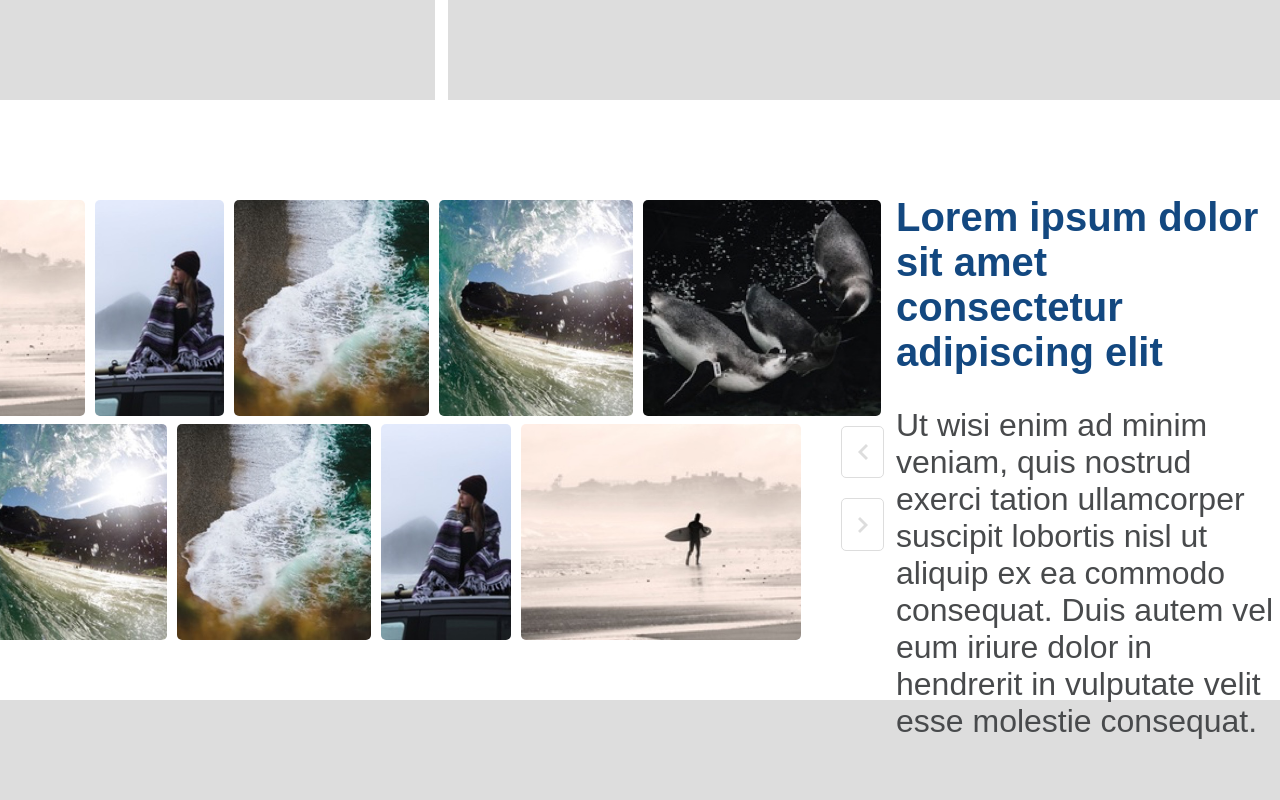
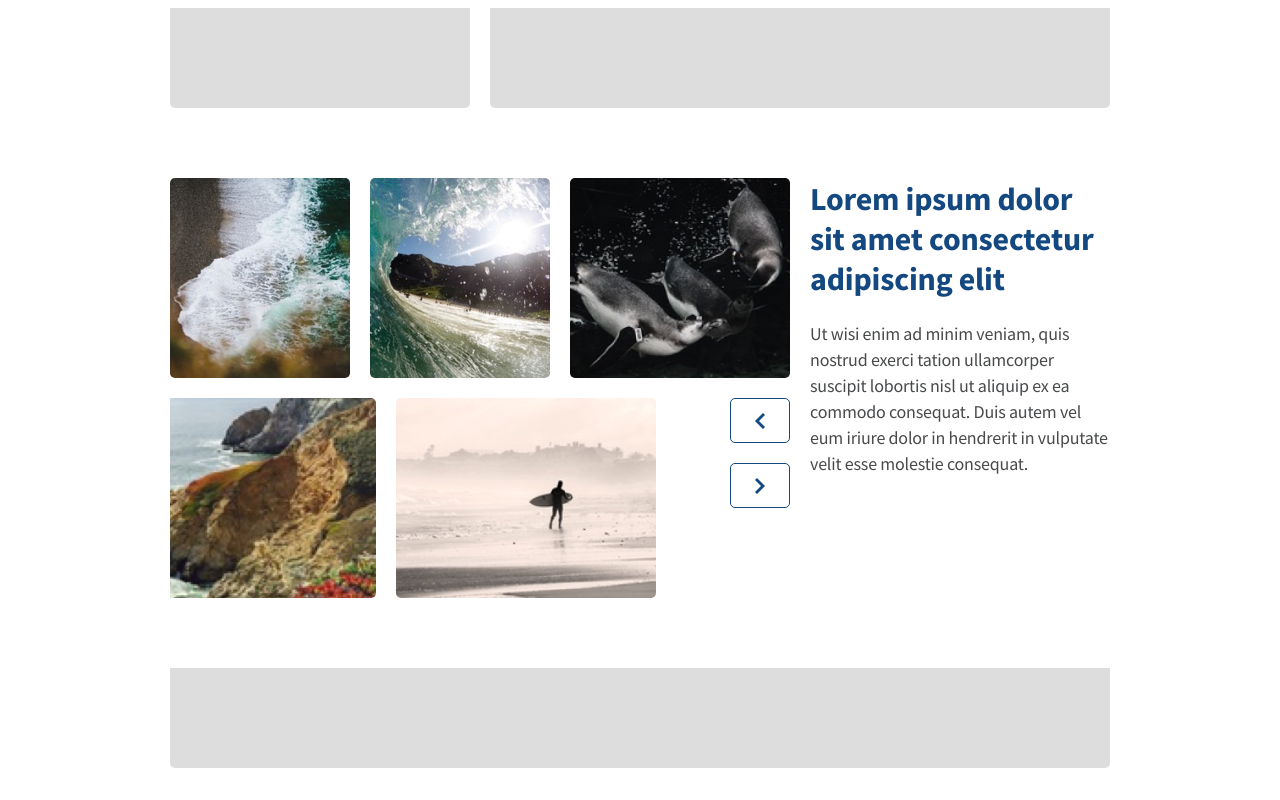
Before and after one commit to MarinB747/FactoryJQuerySlider, a website: page index.html in a window 1280 px wide. Drawn offline with nearby package versions, Linux system fonts and the light colour scheme.

Commit message:
SASS, minify, JS & HTML fix

```diff
--- /dev/null
+++ b/css/styles.scss
@@ -0,0 +1,181 @@
+body {
+  font-family: "Source Sans Pro", sans-serif;
+  display: flex;
+  justify-content: center;
+  align-items: center;
+  flex-direction: column;
+  overflow: hidden;
+}
+.container {
+  max-width: 940px;
+  display: flex;
+  justify-content: center;
+  flex-direction: row;
+  align-items: center;
+}
+.content__container {
+  width: 940px;
+  display: flex;
+  justify-content: flex-start;
+  flex-direction: row;
+  align-items: flex-start;
+  overflow: hidden;
+  padding: 50px 0;
+  height: auto;
+}
+.header__big {
+  width: 621px;
+  height: 100px;
+  background: #dddddd;
+  margin-left: 20px;
+  border-radius: 0px 0px 5px 5px;
+}
+.header__small {
+  width: 301px;
+  height: 100px;
+  background: #dddddd;
+  border-radius: 0px 0px 5px 5px;
+}
+.footer {
+  width: 940px;
+  height: 100px;
+  right: 0;
+  bottom: 0px;
+  background: #dddddd;
+  border-radius: 0px 0px 5px 5px;
+}
+.top__row {
+  overflow: visible;
+  height: auto;
+  display: flex;
+  justify-content: flex-end;
+  position: relative;
+  margin-right: 10px;
+}
+.bottom__row {
+  overflow: hidden;
+  height: auto;
+  display: flex;
+  justify-content: flex-end;
+  position: relative;
+  left: -10%;
+}
+.bottom__row--wrapper {
+  display: flex;
+  flex-direction: row;
+}
+.arrow__container {
+  display: flex;
+  flex-direction: column;
+  align-items: center;
+  width: 60px;
+  height: 130px;
+  background: white;
+  margin-right: 20px;
+  z-index: 2;
+}
+.slider {
+  overflow: hidden;
+  display: flex;
+  flex-direction: column;
+  padding: 10px 0px;
+  justify-self: flex-end;
+  position: relative;
+}
+.btn__wrapper {
+  background: transparent;
+  border-style: none;
+}
+.slider__img {
+  margin: 10px 10px;
+  border-radius: 5px;
+  height: 200px;
+  width: auto;
+}
+.arrow__btn--left--inactive {
+  width: 60px;
+  height: 60px;
+  border: 1px solid #dddddd;
+  display: flex;
+  justify-content: center;
+  align-items: center;
+  margin: 10px 0;
+  border-radius: 5px;
+  background: transparent;
+  background-image: url("../assets/arrow-gray-left.png");
+  background-repeat: no-repeat;
+  background-position: center;
+}
+.arrow__btn--left--active {
+  width: 60px;
+  height: 60px;
+  border: 1px solid #134880;
+  display: flex;
+  justify-content: center;
+  align-items: center;
+  margin: 10px 0;
+  border-radius: 5px;
+  background: transparent;
+  background-image: url("../assets/arrow-blue-left.png");
+  background-repeat: no-repeat;
+  background-position: center;
+}
+.arrow__btn--right--inactive {
+  width: 60px;
+  height: 60px;
+  border: 1px solid #dddddd;
+  display: flex;
+  justify-content: center;
+  align-items: center;
+  margin: 10px 0;
+  border-radius: 5px;
+  background: transparent;
+  background-image: url("../assets/arrow-gray-right.png");
+  background-repeat: no-repeat;
+  background-position: center;
+}
+.arrow__btn--right--active {
+  width: 60px;
+  height: 60px;
+  border: 1px solid #134880;
+  display: flex;
+  justify-content: center;
+  align-items: center;
+  margin: 10px 0;
+  border-radius: 5px;
+  background: transparent;
+  background-image: url("../assets/arrow-blue-right.png");
+  background-repeat: no-repeat;
+  background-position: center;
+}
+.text__container {
+  width: 300px;
+  height: 296px;
+  background: white;
+  z-index: 2;
+}
+.text__container > h1 {
+  color: #134880;
+  font-weight: 700;
+  font-size: 32px;
+  font-style: normal;
+  line-height: 40px;
+  letter-spacing: -0.20000000298023224px;
+  text-align: left;
+  width: 300px;
+  height: 120px;
+}
+.text__container > p {
+  color: #484a4c;
+  font-size: 18px;
+  font-style: normal;
+  font-weight: 400;
+  line-height: 26px;
+  letter-spacing: -0.20000000298023224px;
+  text-align: left;
+  width: 300px;
+  height: 156px;
+}
+.transition {
+  transition: 0.7s;
+}
--- a/index.html
+++ b/index.html
@@ -6,14 +6,20 @@
   src="https://code.jquery.com/jquery-3.6.0.js"
   integrity="sha256-H+K7U5CnXl1h5ywQfKtSj8PCmoN9aaq30gDh27Xc0jk="
   crossorigin="anonymous"></script>
-  <script src="js/main.js"></script>
-
+  <link rel="preconnect" href="https://fonts.googleapis.com">
+<link rel="preconnect" href="https://fonts.gstatic.com" crossorigin>
+<link href="https://fonts.googleapis.com/css2?family=Source+Sans+Pro:wght@400;700&display=swap" rel="stylesheet">
 </head>
 <body>
-  <div class="app__container">
+  <header class="container">
+    <div class="header__small"></div>
     <div class="header__big"></div>
-    <div class="header__small"></div>
-    <div class="top__row" id="slider">
+  </header>
+  <div class="container">
+    <div class="content__container">
+      <div class="slider">
+      <div id="slider">
+         <div class="top__row" >
             <img src="assets/slider-image-1.jpg" class="slider__img">
             <img src="assets/slider-image-2.jpg" class="slider__img">
             <img src="assets/slider-image-3.jpg" class="slider__img">
@@ -24,30 +30,36 @@
             <img src="assets/slider-image-8.jpg" class="slider__img">
             <img src="assets/slider-image-9.jpg" class="slider__img">
           </div>
-    <div class="bottom__row" id="slider">
+         <div class="bottom__row--wrapper">
+         <div class="bottom__row">
+            <img src="assets/slider-image-6.jpg" class="slider__img">
+            <img src="assets/slider-image-7.jpg" class="slider__img">
+            <img src="assets/slider-image-8.jpg" class="slider__img">
+            <img src="assets/slider-image-9.jpg" class="slider__img">
+            <img src="assets/slider-image-1.jpg" class="slider__img">
+            <img src="assets/slider-image-2.jpg" class="slider__img">
+            <img src="assets/slider-image-3.jpg" class="slider__img">
             <img src="assets/slider-image-4.jpg" class="slider__img">
-      <img src="assets/slider-image-3.jpg" class="slider__img">
-      <img src="assets/slider-image-2.jpg" class="slider__img">
-      <img src="assets/slider-image-1.jpg" class="slider__img">
-      <img src="assets/slider-image-9.jpg" class="slider__img">
-      <img src="assets/slider-image-8.jpg" class="slider__img">
-      <img src="assets/slider-image-7.jpg" class="slider__img">
-      <img src="assets/slider-image-6.jpg" class="slider__img">
             <img src="assets/slider-image-5.jpg" class="slider__img">
           </div>
           <div class="arrow__container">
-      <div class="arrow__btn--left--inactive" id="prev">
+            <button class="arrow__btn--left--active" id="prev" >
+            </button>
+            <button class="arrow__btn--right--active" id="next">
+            </button >
             </div>
-      <div class="arrow__btn--right--inactive" id="next">
-    </div >
+          </div>
+        </div>
         </div>
         <div class="text__container">
-      <h1>Lorem ipsum dolor
-        sit amet consectetur adipiscing elit</h1>
+          <h1>Lorem ipsum dolor sit amet consectetur adipiscing elit</h1>
           <p>Ut wisi enim ad minim veniam, quis nostrud exerci tation ullamcorper suscipit lobortis nisl ut aliquip ex ea commodo consequat. Duis autem vel eum iriure dolor in hendrerit in vulputate velit esse molestie consequat.</p>
         </div>
-    <div class="top__row"></div>
+      </div>
+      </div>
+    <footer class="container">
       <div class="footer"></div>
-  </>
+    </footer>
+    <script src="js/main.js" defer></script>
 </body>
 </html>
--- a/js/main.js
+++ b/js/main.js
@@ -1,24 +1,27 @@
-jQuery(function ($) {
-  $("#prev").on("click", function () {
-    $(".slider__img:first-child")
-      .animate({ marginRight: +this.width }, function () {
-        $(this).hide().appendTo($(this).parent()).css({ marginRight: 5 });
-      })
-      .show("normal");
-  });
-  $("#prev").on("click", function () {
-    $(this).attr("class", "arrow__btn--left--active");
-    $("#next").attr("class", "arrow__btn--right--inactive");
-  });
-  $("#next").on("click", function () {
-    $(".slider__img:last-child")
-      .hide("normal")
-      .animate({ marginLeft: +this.width }, function () {
-        $(this).prependTo($(this).parent()).show("fast").css({ marginLeft: 5 });
+jQuery(function (t) {
+  t("#prev").on("click", function () {
+    t("#prev").attr({ disabled: !0, class: "arrow__btn--left--inactive" }),
+      t(".slider__img:first-child").hide("fast", function () {
+        t(this)
+          .appendTo(t(this).parent())
+          .show("fast")
+          .css({ marginRight: "10px" });
       });
-  });
-  $("#next").on("click", function () {
-    $(this).attr("class", "arrow__btn--right--active");
-    $("#prev").attr("class", "arrow__btn--left--inactive");
-  });
+
+    setTimeout(() => {
+      t("#prev").attr({ disabled: !1, class: "arrow__btn--left--active" });
+    }, 800);
+  }),
+    t("#next").on("click", function () {
+      t("#next").attr({ disabled: !0, class: "arrow__btn--right--inactive" }),
+        t(".slider__img:last-child").hide("fast", function () {
+          t(this)
+            .prependTo(t(this).parent())
+            .show("fast")
+            .css({ marginLeft: "10px" });
+        });
+      setTimeout(() => {
+        t("#next").attr({ disabled: !1, class: "arrow__btn--right--active" });
+      }, 400);
+    });
 });
```
Also changed, not shown: css/styles.css, 2 other files. Lines whose indentation alone changed are shown as unchanged.
